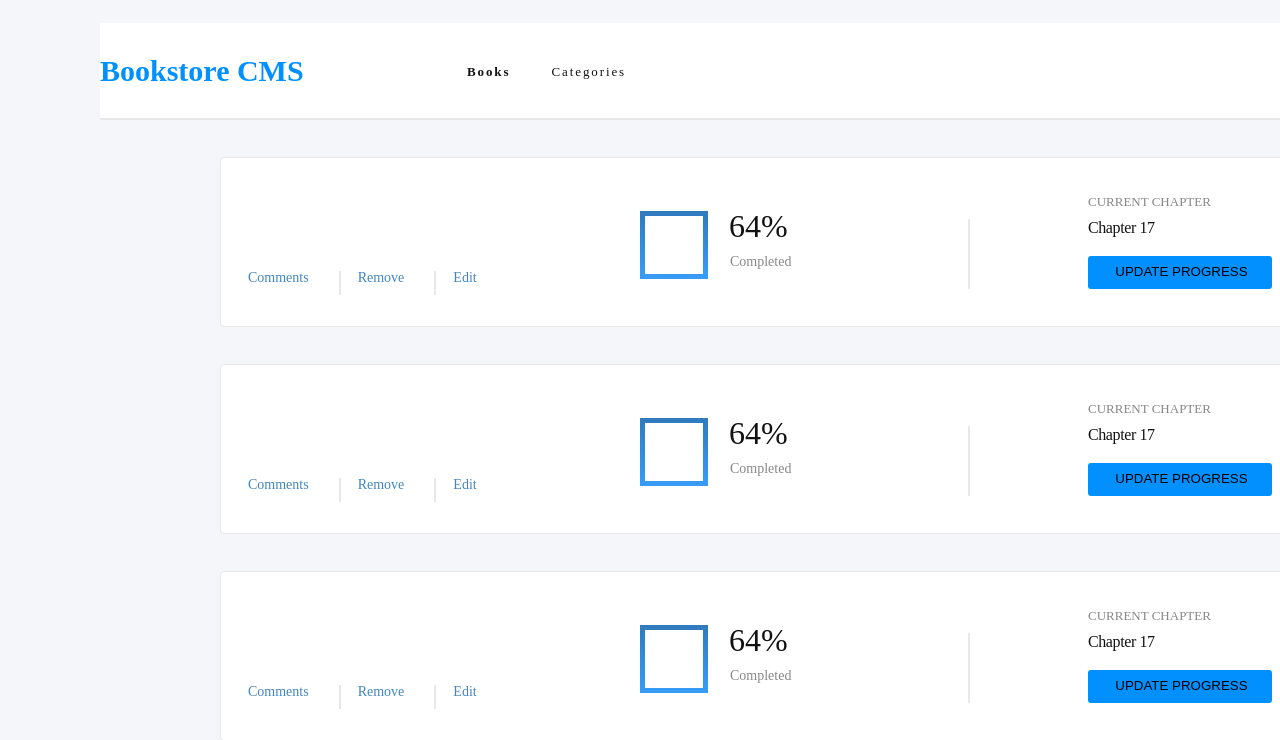
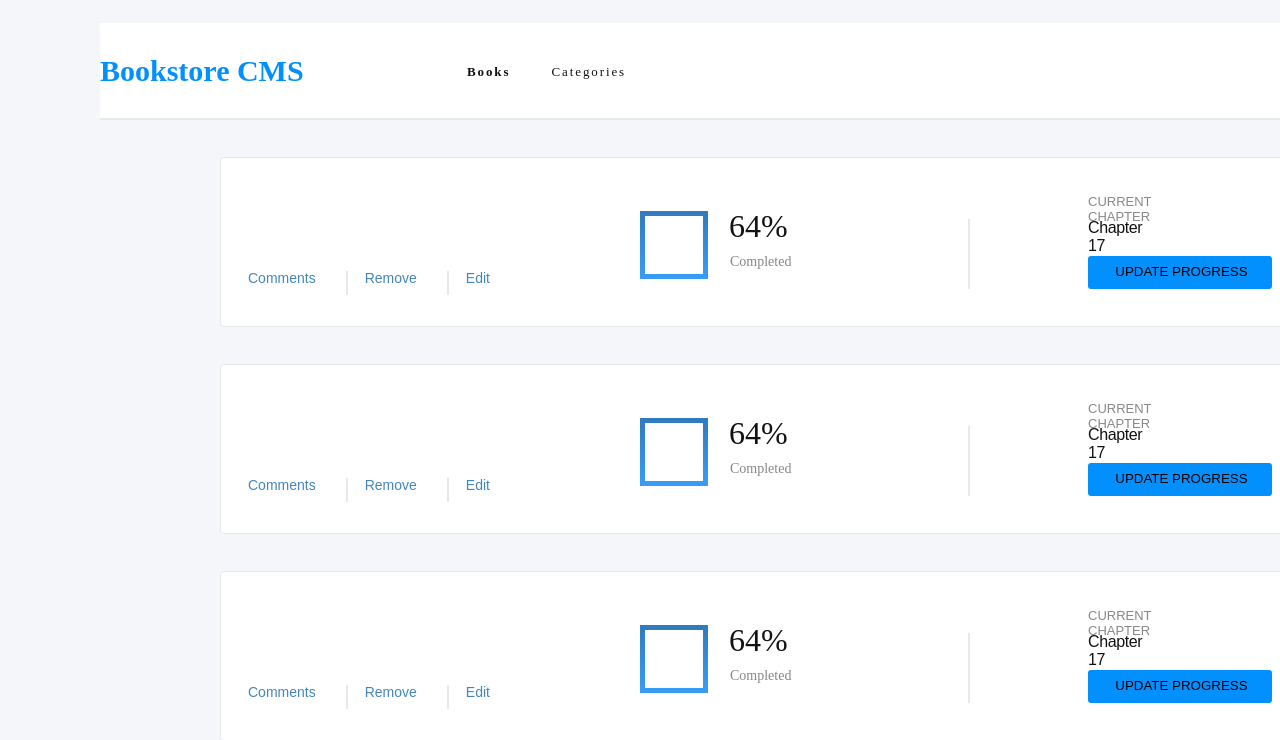
Before and after one commit to Reggeditt/book-store, a React (Create React App) app: page / in a window 1280 px wide. Shown: the part 126-866 px from the top of the page. Built offline with nearby package versions, Linux system fonts and the light colour scheme; no server answers.

Commit message:
fix linters

```diff
--- a/src/App.css
+++ b/src/App.css
@@ -4,7 +4,6 @@
 
 .App {
   width: 100rem;
-  /* height: 89.625rem; */
   padding: 9.313rem 3.75rem 7.688rem 6.25rem;
   background-color: var(--pale-grey);
 }
--- a/src/components/Navbar.css
+++ b/src/components/Navbar.css
@@ -2,7 +2,6 @@
   width: 87.5rem;
   height: 5.938rem;
   margin: 0;
-  /* padding: 1.438rem 6.188rem 1.688rem 6.25rem; */
   background-color: var(--white-two);
   display: flex;
   justify-content: flex-start;
@@ -14,7 +13,7 @@
   width: 15rem;
   height: 2.313rem;
   margin: 0.375rem 2.938rem 0.125rem 0;
-  font-family: Montserrat;
+  font-family: Montserrat, serif;
   font-size: 1.875rem;
   font-weight: bold;
   font-stretch: normal;
@@ -35,7 +34,7 @@
   width: 3.688rem;
   height: 1rem;
   margin: 1.125rem 2.563rem 0.688rem 0;
-  font-family: Montserrat;
+  font-family: Montserrat, serif;
   font-size: 0.813rem;
   font-weight: normal;
   font-stretch: normal;
--- a/src/components/addBook.css
+++ b/src/components/addBook.css
@@ -12,7 +12,7 @@
   margin-top: 1.813rem;
   margin-inline: auto;
   margin-bottom: 0.813rem;
-  font-family: Montserrat;
+  font-family: Montserrat, serif;
   font-size: 1.25rem;
   font-weight: bold;
   font-stretch: normal;
--- a/src/components/bookItem.css
+++ b/src/components/bookItem.css
@@ -32,14 +32,13 @@
   justify-content: space-between;
   width: 50rem;
   height: 6.25rem;
-  word-wrap: n;
 }
 
 .book-item__category {
   height: 1.125rem;
   margin: 0 2.438rem 0 0;
   opacity: 0.5;
-  font-family: Montserrat;
+  font-family: Montserrat, serif;
   font-size: 0.875rem;
   font-weight: bold;
   font-stretch: normal;
@@ -51,7 +50,7 @@
 
 .book-item__title {
   height: 1.813rem;
-  font-family: RobotoSlab;
+  font-family: RobotoSlab, sans-serif;
   font-size: 1.375rem;
   font-weight: bold;
   font-stretch: normal;
@@ -65,11 +64,11 @@
 .book-item__author {
   height: 1.188rem;
   margin: 0.25rem 0 1rem 0;
-  font-family: RobotoSlab;
+  font-family: RobotoSlab, sans-serif;
   font-size: 0.875rem;
   font-weight: 300;
   font-stretch: normal;
-   font-style: normal;
+  font-style: normal;
   line-height: normal;
   letter-spacing: normal;
   color: var(--cool-blue);
@@ -87,7 +86,7 @@
   width: 4.563rem;
   height: 1.188rem;
   margin: 0.188rem 0.938rem 0.125rem 0;
-  font-family: RobotoSlab;
+  font-family: RobotoSlab, sans-serif;
   font-size: 0.875rem;
   font-weight: 300;
   font-stretch: normal;
@@ -139,7 +138,7 @@
   width: 4.25rem;
   height: 2.438rem;
   margin: 0.063rem 5.75rem 0 0.688rem;
-  font-family: Montserrat;
+  font-family: Montserrat, serif;
   font-size: 2rem;
   font-weight: normal;
   font-stretch: normal;
@@ -154,7 +153,7 @@
   height: 1.125rem;
   margin: 0.438rem 4.938rem 0.75rem 0.75rem;
   opacity: 0.5;
-  font-family: Montserrat;
+  font-family: Montserrat, serif;
   font-size: 0.875rem;
   font-weight: normal;
   font-stretch: normal;
@@ -174,7 +173,7 @@
   height: 1.125rem;
   margin: 0.063rem 3.625rem 0 3.688rem;
   opacity: 0.5;
-  font-family: RobotoSlab;
+  font-family: RobotoSlab, sans-serif;
   font-size: 0.813rem;
   font-weight: 300;
   font-stretch: normal;
@@ -188,7 +187,7 @@
   width: 4.688rem;
   height: 1.313rem;
   margin: 0.438rem 6.813rem 0.25rem 3.688rem;
-  font-family: RobotoSlab;
+  font-family: RobotoSlab, sans-serif;
   font-size: 1rem;
   font-weight: 300;
   font-stretch: normal;
```
